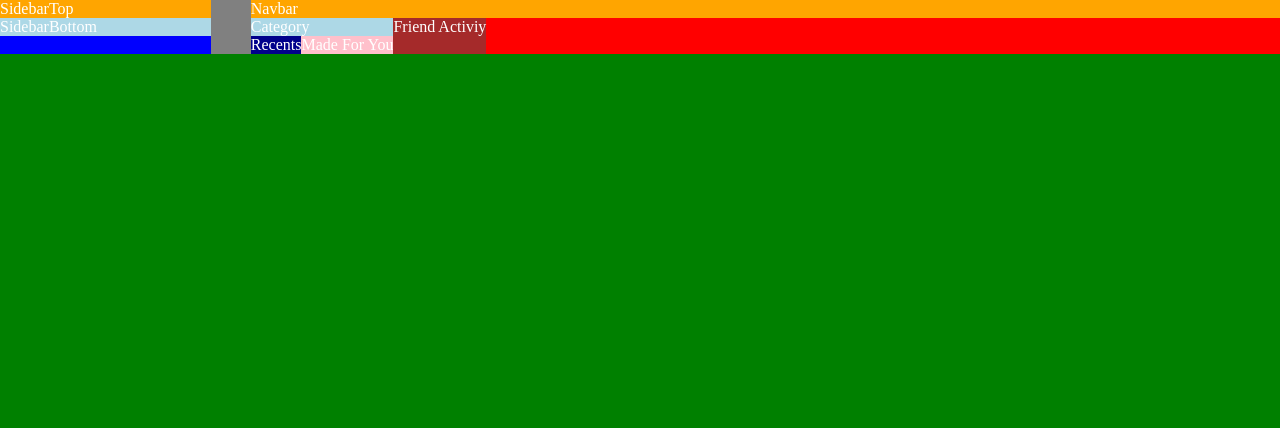
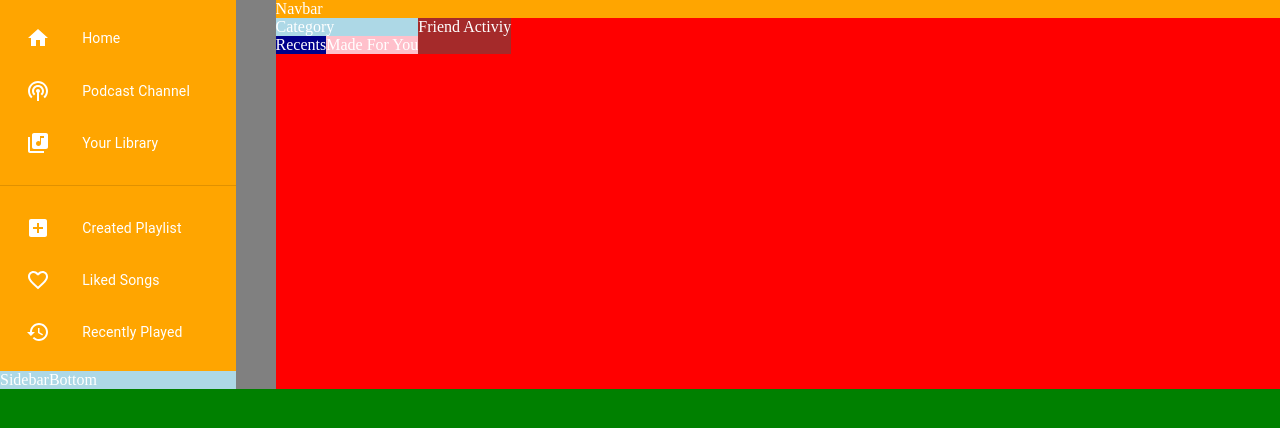
Before and after one commit to vinn25/spotify_clone, a React (Create React App) app: page / in a window 1280 px wide. Shown: the top 428 px of the page. Built offline with nearby package versions, Linux system fonts and the light colour scheme.

Commit message:
Spotify - SidebarTop Done

```diff
--- a/src/components/SidebarTop.jsx
+++ b/src/components/SidebarTop.jsx
@@ -1,8 +1,104 @@
-import { Box } from "@mui/material";
-import React from "react";
+import {
+  Box,
+  Divider,
+  List,
+  ListItem,
+  ListItemButton,
+  ListItemIcon,
+  ListItemText,
+  Stack,
+  Typography,
+} from "@mui/material";
+
+import HomeIcon from "@mui/icons-material/Home";
+import PodcastsIcon from "@mui/icons-material/Podcasts";
+import LibraryMusicIcon from "@mui/icons-material/LibraryMusic";
+import AddBoxIcon from "@mui/icons-material/AddBox";
+import FavoriteBorderIcon from "@mui/icons-material/FavoriteBorder";
+import HistoryIcon from "@mui/icons-material/History";
 
 const SidebarTop = () => {
-  return <Box>SidebarTop</Box>;
+  return (
+    <Box>
+      <List>
+        <Stack spacing={-1}>
+          <ListItem>
+            <ListItemButton sx={{ borderRadius: "10px", padding: "5%" }}>
+              <ListItemIcon>
+                <HomeIcon sx={{ color: "white" }} />
+              </ListItemIcon>
+              {/* <ListItemText primary="Home" /> */}
+              <Typography variant="body2">Home</Typography>
+            </ListItemButton>
+          </ListItem>
+
+          <ListItem>
+            <ListItemButton sx={{ borderRadius: "10px", padding: "5%" }}>
+              <ListItemIcon>
+                <PodcastsIcon sx={{ color: "white" }} />
+              </ListItemIcon>
+              {/* <ListItemText primary="Podcast Channel" /> */}
+              <Typography variant="body2">Podcast Channel</Typography>
+            </ListItemButton>
+          </ListItem>
+
+          <ListItem>
+            <ListItemButton sx={{ borderRadius: "10px", padding: "5%" }}>
+              <ListItemIcon>
+                <LibraryMusicIcon sx={{ color: "white" }} />
+              </ListItemIcon>
+              {/* <ListItemText primary="Your Library" /> */}
+              <Typography variant="body2">Your Library</Typography>
+            </ListItemButton>
+          </ListItem>
+        </Stack>
+
+        <Divider sx={{ my: "5%" }} />
+
+        <Stack spacing={-1}>
+          <ListItem>
+            <ListItemButton sx={{ borderRadius: "10px", padding: "5%" }}>
+              <ListItemIcon>
+                <AddBoxIcon sx={{ color: "white" }} />
+              </ListItemIcon>
+              {/* <ListItemText primary="Created Playlist" /> */}
+              <Typography variant="body2">Created Playlist</Typography>
+            </ListItemButton>
+          </ListItem>
+
+          <ListItem>
+            <ListItemButton sx={{ borderRadius: "10px", padding: "5%" }}>
+              <ListItemIcon>
+                <FavoriteBorderIcon sx={{ color: "white" }} />
+              </ListItemIcon>
+              {/* <ListItemText primary="Liked Songs" /> */}
+              <Typography variant="body2">Liked Songs</Typography>
+            </ListItemButton>
+          </ListItem>
+
+          {/* <ListItem>
+            <ListItemButton sx={{ borderRadius: "10px", padding: "5%" }}>
+              <ListItemIcon>
+                <LibraryMusicIcon sx={{ color: "white" }} />
+              </ListItemIcon>
+              <ListItemText primary="Your Library" />
+              <Typography variant="body2">Your Library</Typography>
+            </ListItemButton>
+          </ListItem> */}
+
+          <ListItem>
+            <ListItemButton sx={{ borderRadius: "10px", padding: "5%" }}>
+              <ListItemIcon>
+                <HistoryIcon sx={{ color: "white" }} />
+              </ListItemIcon>
+              {/* <ListItemText primary="Recently Played" /> */}
+              <Typography variant="body2">Recently Played</Typography>
+            </ListItemButton>
+          </ListItem>
+        </Stack>
+      </List>
+    </Box>
+  );
 };
 
 export default SidebarTop;
--- a/src/pages/Spotify.jsx
+++ b/src/pages/Spotify.jsx
@@ -6,10 +6,10 @@ const Spotify = () => {
   return (
     <Box sx={{ bgcolor: "grey", color: "white" }}>
       <Stack direction="row" spacing={5}>
-        <Box bgcolor="blue" sx={{ width: "17%" }}>
+        <Box bgcolor="blue" sx={{ width: "19%" }}>
           <Sidebar />
         </Box>
-        <Box bgcolor="red" sx={{ width: "83%" }}>
+        <Box bgcolor="red" sx={{ width: "81%" }}>
           <Feed />
         </Box>
       </Stack>
```
